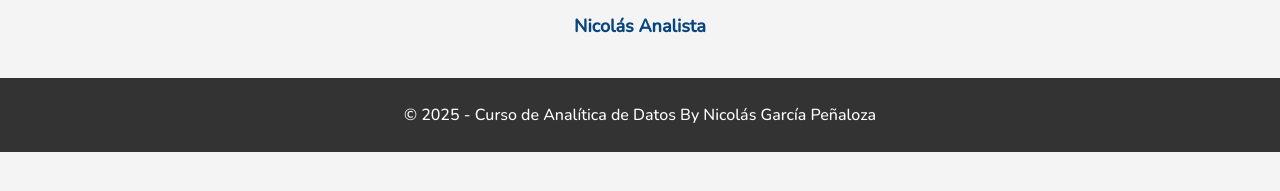
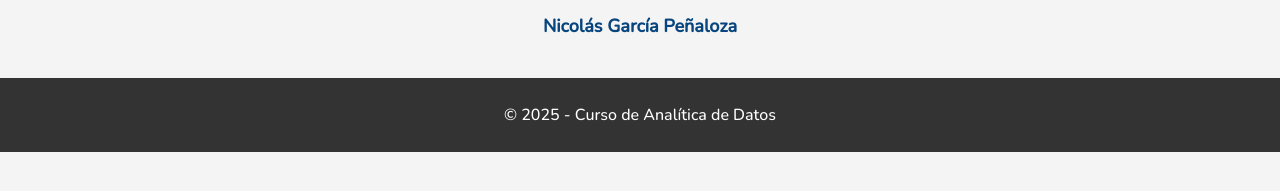
Before and after one commit to NicolasGP01/Analitica_de_datos-para_las_empresasNGP, a plain HTML site: page index.html in a window 1280 px wide. Shown: the part 1009-1200 px from the top of the page. Before the commit the page ends 1161 px from the top, so only its background shows below. Drawn offline with nearby package versions, Linux system fonts and the light colour scheme.

Commit message:
Update index.html

```diff
--- a/index.html
+++ b/index.html
@@ -11,6 +11,7 @@
             font-weight: 500;
             margin: 0;
             padding: 0;
+            margin-bottom: 50px; /* Espacio para que no lo cubra el footer */
             background-color: #f4f4f4;
             text-align: center;
         }
@@ -128,11 +129,11 @@
 
     <div class="profile">
         <img src="https://raw.githubusercontent.com/NicolasGP01/Analitica_de_datos-para_las_empresas/main/docs/Foto.jpg" alt="Tu Foto">
-        <p><a href="https://nicolasgp01.github.io/CV/">Nicolás Analista</a></p>
+        <p><a href="https://nicolasgp01.github.io/CV/">Nicolás García Peñaloza</a></p>
     </div>
 
     <footer>
-        <p>&copy; 2025 - Curso de Analítica de Datos By Nicolás García Peñaloza</p>
+        <p>&copy; 2025 - Curso de Analítica de Datos</p>
     </footer>
 </body>
 </html>
```
